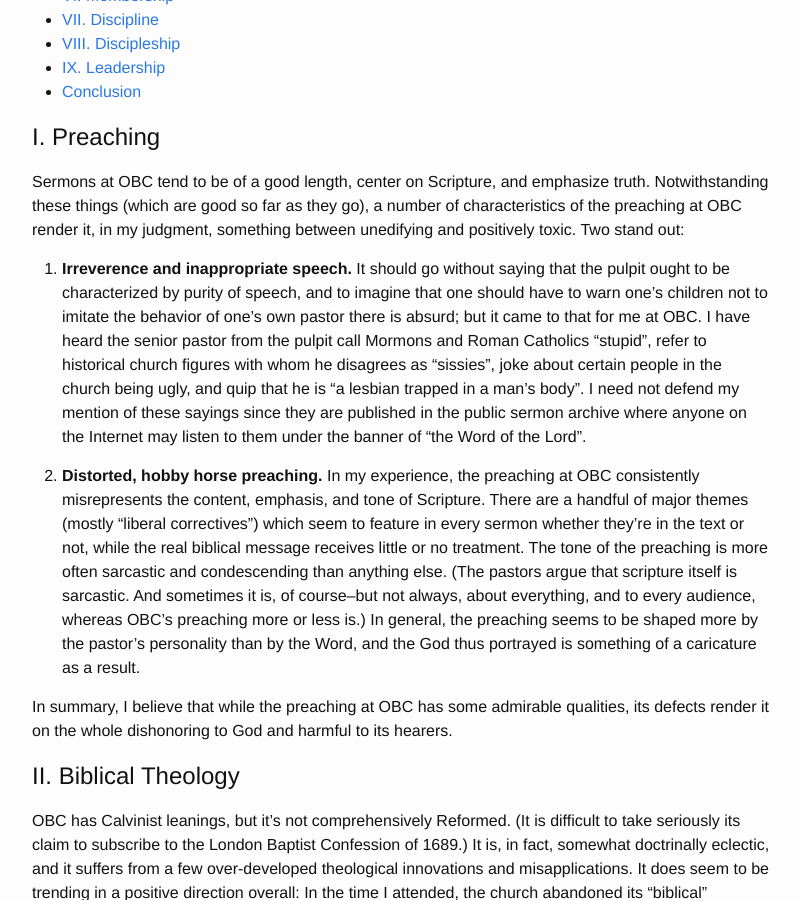
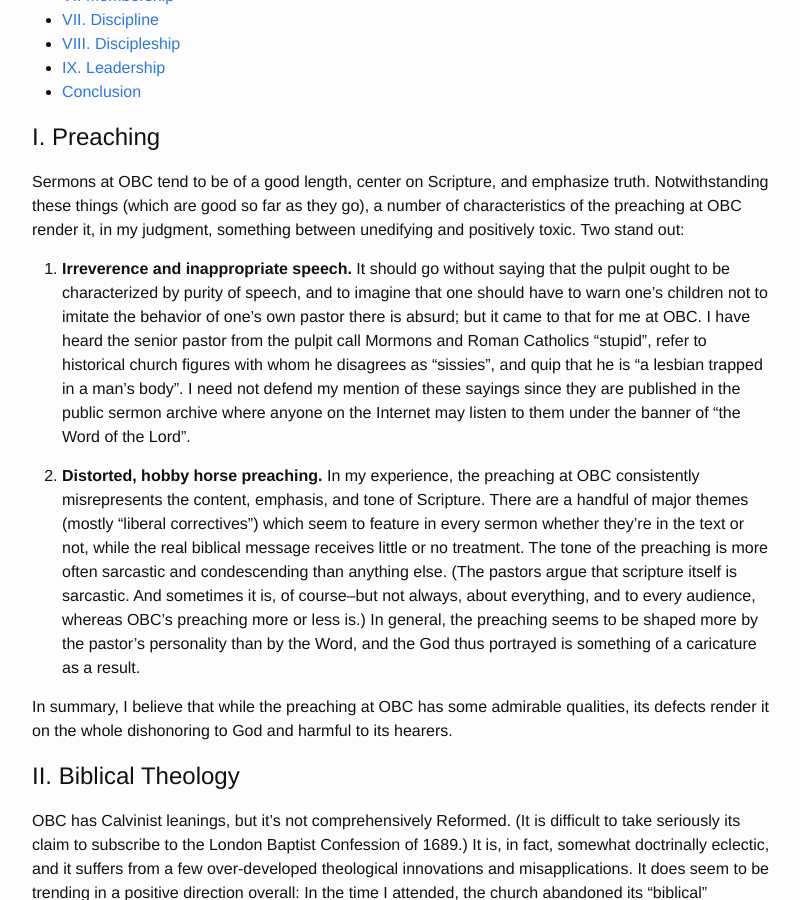
Before and after one commit to TravisCarden/traviscarden.github.io, a Jekyll site: the page built from review-of-omaha-bible-church.md, in a window 1280 px wide and 900 px high, scrolled down 498 px. Shown: the whole window, without its empty margins (238-1038 px from the left). Built offline with Jekyll 4.4.1, drawn with Linux system fonts in a browser that asks for light colours.

Commit message:
Removed a bit from Review of Omaha Bible Church.

```diff
--- a/review-of-omaha-bible-church.md
+++ b/review-of-omaha-bible-church.md
@@ -17,7 +17,7 @@ Omaha Bible Church (OBC), in Omaha, Nebraska, is an independent Bible church wit
 
 Sermons at OBC tend to be of a good length, center on Scripture, and emphasize truth. Notwithstanding these things (which are good so far as they go), a number of characteristics of the preaching at OBC render it, in my judgment, something between unedifying and positively toxic. Two stand out:
 
-1. **Irreverence and inappropriate speech.** It should go without saying that the pulpit ought to be characterized by purity of speech, and to imagine that one should have to warn one's children not to imitate the behavior of one's own pastor there is absurd; but it came to that for me at OBC. I have heard the senior pastor from the pulpit call Mormons and Roman Catholics "stupid", refer to historical church figures with whom he disagrees as "sissies", joke about certain people in the church being ugly, and quip that he is "a lesbian trapped in a man's body". I need not defend my mention of these sayings since they are published in the public sermon archive where anyone on the Internet may listen to them under the banner of "the Word of the Lord".
+1. **Irreverence and inappropriate speech.** It should go without saying that the pulpit ought to be characterized by purity of speech, and to imagine that one should have to warn one's children not to imitate the behavior of one's own pastor there is absurd; but it came to that for me at OBC. I have heard the senior pastor from the pulpit call Mormons and Roman Catholics "stupid", refer to historical church figures with whom he disagrees as "sissies", and quip that he is "a lesbian trapped in a man's body". I need not defend my mention of these sayings since they are published in the public sermon archive where anyone on the Internet may listen to them under the banner of "the Word of the Lord".
 
 1. **Distorted, hobby horse preaching.** In my experience, the preaching at OBC consistently misrepresents the content, emphasis, and tone of Scripture. There are a handful of major themes (mostly "liberal correctives") which seem to feature in every sermon whether they're in the text or not, while the real biblical message receives little or no treatment. The tone of the preaching is more often sarcastic and condescending than anything else. (The pastors argue that scripture itself is sarcastic. And sometimes it is, of course--but not always, about everything, and to every audience, whereas OBC's preaching more or less is.) In general, the preaching seems to be shaped more by the pastor's personality than by the Word, and the God thus portrayed is something of a caricature as a result.
 
```
